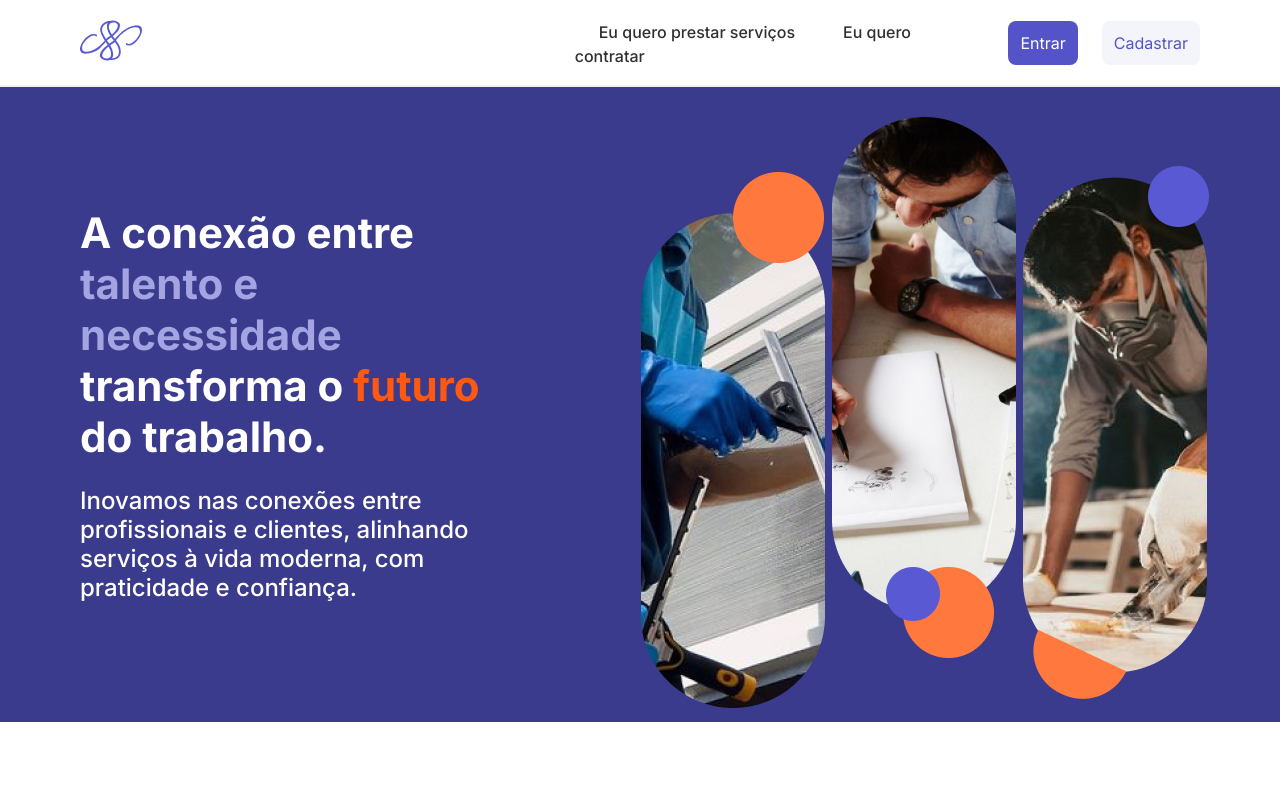
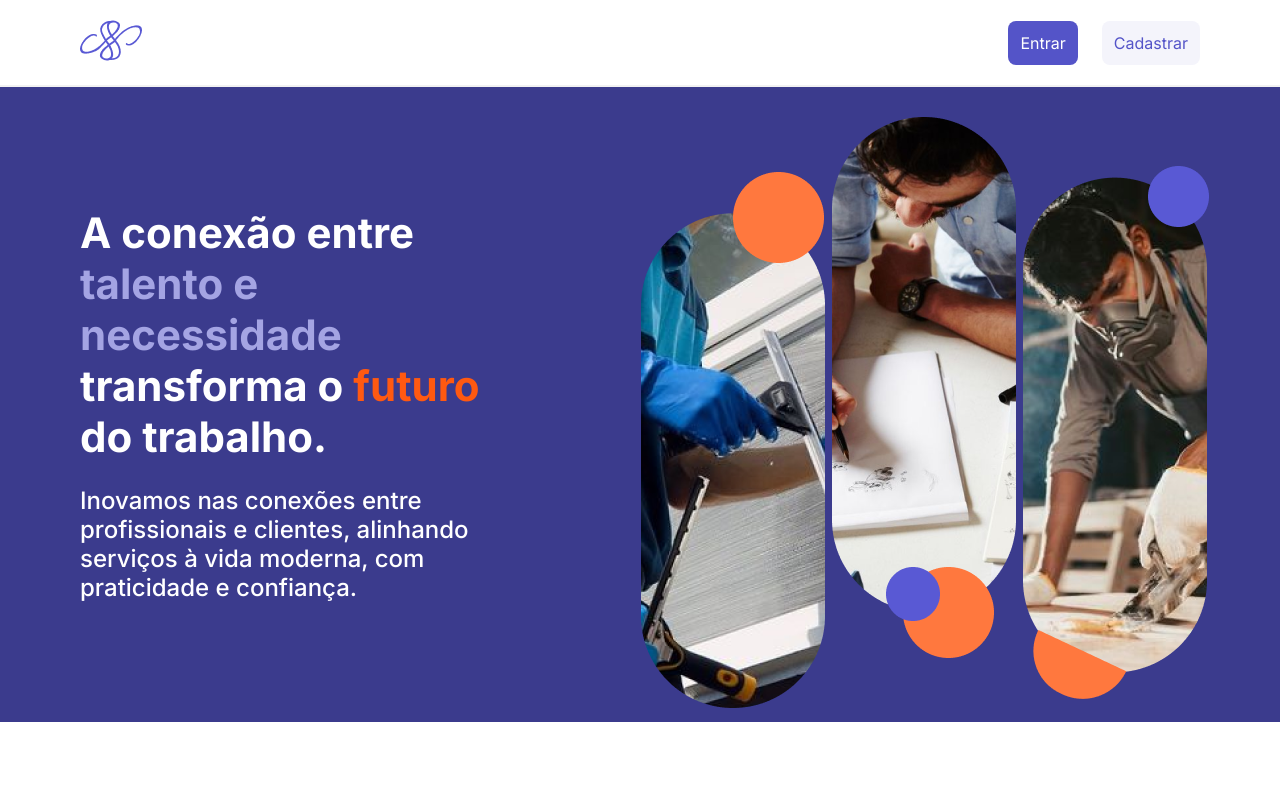
Before and after one commit to FROBDUCK/UNI-PI-3, a React (Create React App) app in the folder serv/: page /sobre in a window 1280 px wide. Shown: the top 800 px of the page. Built offline with nearby package versions, Linux system fonts and the light colour scheme.

Commit message:
alterei o header

```diff
--- a/serv/src/components/Header.js
+++ b/serv/src/components/Header.js
@@ -22,15 +22,9 @@ export function Header() {
       <Link to="/">
         <img src={logo} alt="logo da marca" />
       </Link>
-      <div className={styles.container}>
-        <div className={styles.links}>
-          <strong><a href="a">Eu quero prestar serviços</a></strong>
-          <strong><a href="a">Eu quero contratar</a></strong>
-        </div>
         <div className={styles.buttons}>
           <Button type="primary" onClick={handleEntrar}>Entrar</Button>
           <Button type="secondary" onClick={handleCadastrar}>Cadastrar</Button>
-        </div>
       </div>
     </header>
   );
--- a/serv/src/components/Header.module.css
+++ b/serv/src/components/Header.module.css
@@ -30,10 +30,6 @@
     color: var(--secondary-600);
 }
 
-.links strong {
-    padding: 1rem 1.5rem;
-}
-
 .buttons {
     display: flex;
     gap: 1.5rem;
```
